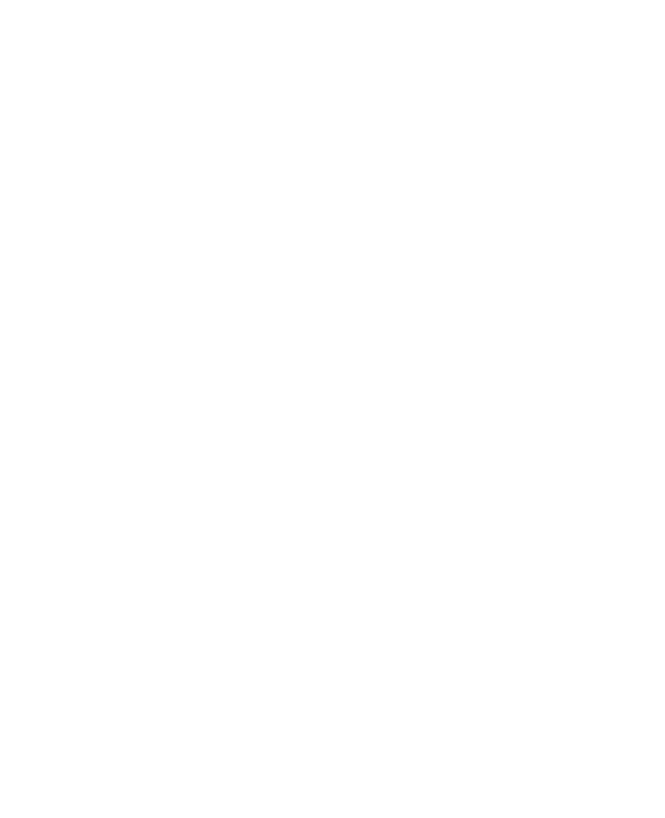
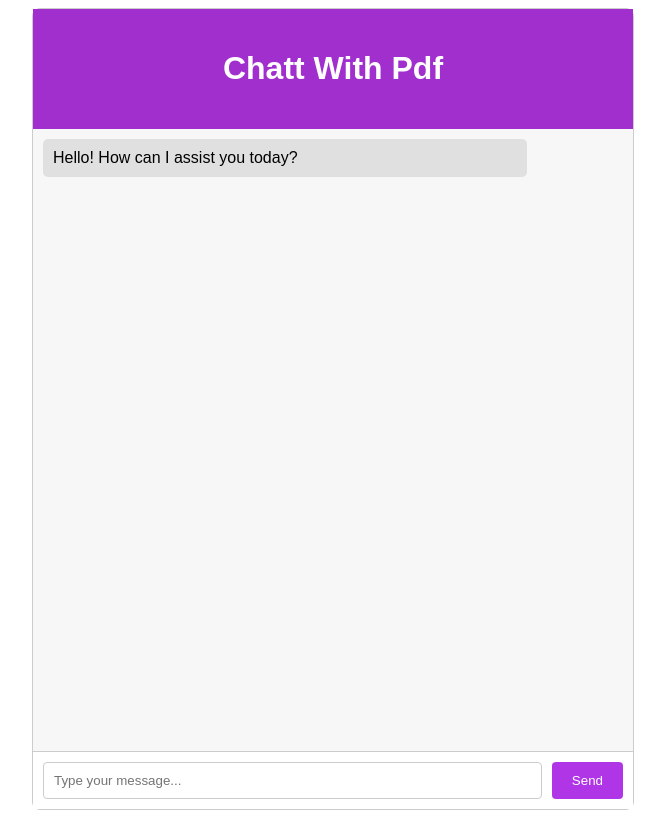
Before and after one commit to darksoul662/PDF-ChatBot-frontend, an Angular app: page /chatt1 in a window 1280 px wide. Before the commit this address led to /. Shown: the whole page, without its empty margins (307-972 px from the left). Built offline with nearby package versions, Linux system fonts and the light colour scheme.

Commit message:
added chatt component

```diff
--- a/src/app/app.module.ts
+++ b/src/app/app.module.ts
@@ -8,6 +8,7 @@ import {RouterModule, Routes} from "@angular/router";
 import {ReactiveFormsModule} from "@angular/forms";
 // Import FontAwesomeModule
 import { FontAwesomeModule } from '@fortawesome/angular-fontawesome';
+import { FormsModule } from '@angular/forms';
 
 
 
@@ -28,7 +29,9 @@ const appRoutes: Routes = [
   imports: [
     BrowserModule,
     AppRoutingModule,
+    FormsModule,
     FontAwesomeModule // Make sure this line is present
+
 ,
     ReactiveFormsModule,
     RouterModule.forRoot(appRoutes, {
--- /dev/null
+++ b/src/app/main/chatt1/chatt1.component.css
@@ -0,0 +1,71 @@
+.chat-container {
+    display: flex;
+    flex-direction: column;
+    height: 100vh;
+    max-width: 600px;
+    margin: 0 auto;
+    border: 1px solid #ccc;
+    border-radius: 8px;
+    background-color: #f7f7f7;
+    font-family: Arial, sans-serif;
+  }
+
+  .header {
+    padding: 20px;
+    text-align: center;
+    background-color: #a12fce;
+    color: white;
+  }
+
+  .messages {
+    flex: 1;
+    padding: 10px;
+    overflow-y: auto;
+  }
+
+  .message {
+    padding: 10px;
+    border-radius: 5px;
+    margin-bottom: 10px;
+    max-width: 80%;
+  }
+
+  .sent {
+    background-color: #4fc5e2;
+    color: white;
+    align-self: flex-end;
+  }
+
+  .received {
+    background-color: #e0e0e0;
+    color: black;
+    align-self: flex-start;
+  }
+
+  .input-container {
+    display: flex;
+    padding: 10px;
+    background-color: #ffffff;
+    border-top: 1px solid #ccc;
+  }
+
+  .input-container input {
+    flex: 1;
+    padding: 10px;
+    border: 1px solid #ccc;
+    border-radius: 4px;
+    margin-right: 10px;
+  }
+
+  .input-container button {
+    padding: 10px 20px;
+    border: none;
+    background-color: #af35e7;
+    color: white;
+    border-radius: 4px;
+    cursor: pointer;
+  }
+
+  .input-container button:hover {
+    background-color: #0056b3;
+  }
--- /dev/null
+++ b/src/app/main/chatt1/chatt1.component.html
@@ -0,0 +1,14 @@
+<div class="chat-container">
+    <div class="header">
+      <h1>Chatt With Pdf</h1>
+    </div>
+    <div class="messages" *ngFor="let message of messages">
+      <div class="message" [ngClass]="{'sent': message.sent, 'received': !message.sent}">
+        {{ message.text }}
+      </div>
+    </div>
+    <div class="input-container">
+      <input [(ngModel)]="newMessage" (keyup.enter)="sendMessage()" placeholder="Type your message..." />
+      <button (click)="sendMessage()">Send</button>
+    </div>
+  </div>
--- /dev/null
+++ b/src/app/main/chatt1/chatt1.component.ts
@@ -0,0 +1,24 @@
+import { Component } from '@angular/core';
+
+@Component({
+  selector: 'app-chatt1',
+  templateUrl: './chatt1.component.html',
+  styleUrl: './chatt1.component.css'
+})
+export class Chatt1Component {
+  messages = [
+    { text: 'Hello! How can I assist you today?', sent: false }
+  ];
+  newMessage = '';
+
+  sendMessage() {
+    if (this.newMessage.trim()) {
+      this.messages.push({ text: this.newMessage, sent: true });
+      this.newMessage = '';
+      // Simulate a bot response
+      setTimeout(() => {
+        this.messages.push({ text: 'This is a response from the bot.', sent: false });
+      }, 1000);
+    }
+  }
+}
```
Also changed, not shown: src/app/main/main.module.ts (+9 -3 lines), 1 other file (tests, documents, lock files or other folders).
